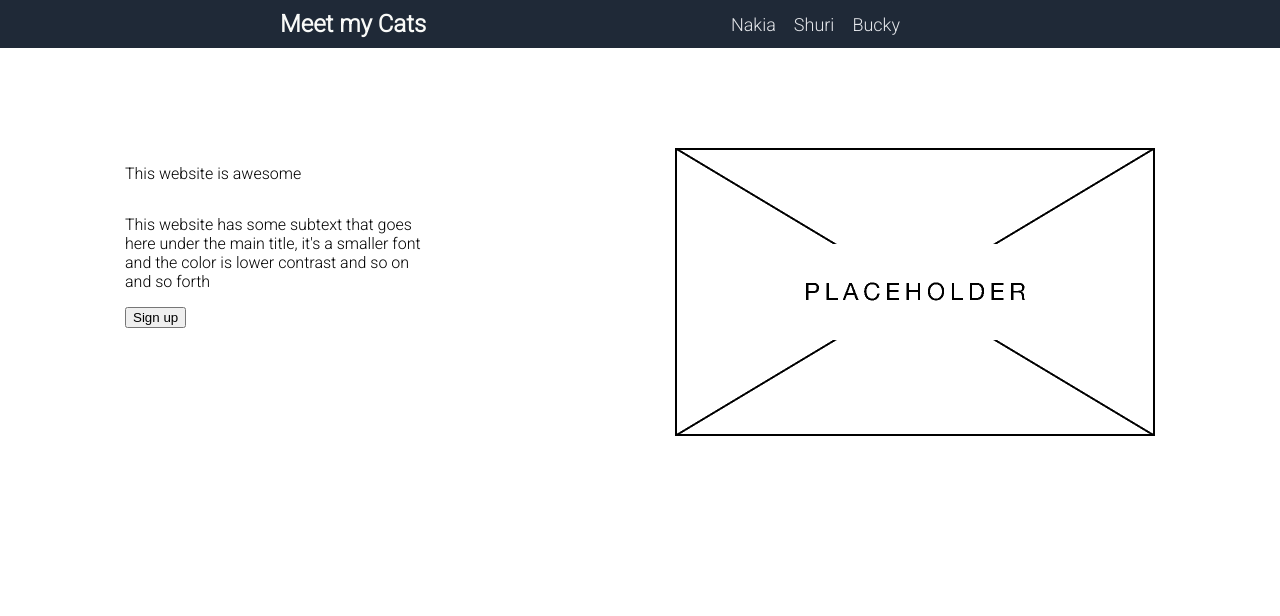
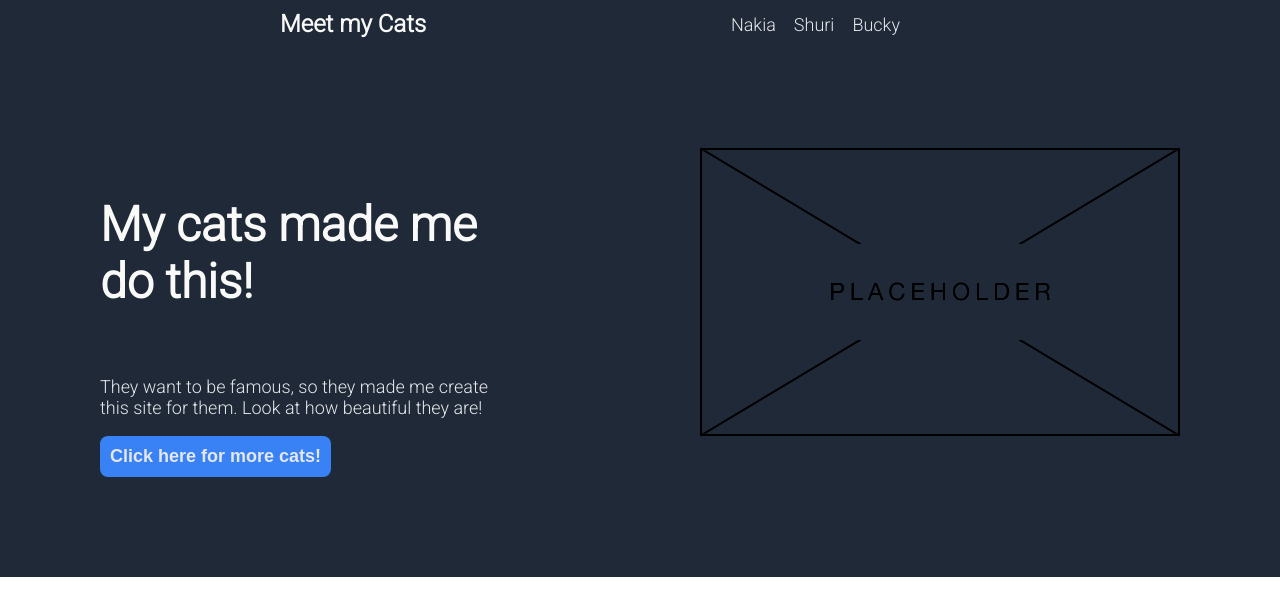
Before and after one commit to jorgeblanez/landing-page, a plain HTML site: page landing-page.html in a window 1280 px wide. Drawn offline with Linux system fonts and the light colour scheme.

Commit message:
Add style to upper content
Here I added the correct styles to the upper content, and changed the
content itself to reflect what I want the site to be about.

```diff
--- a/landing-page.html
+++ b/landing-page.html
@@ -22,9 +22,9 @@
 
     <div class="upper-content">
         <div class="stacked-content">
-            <p class="title">This website is awesome</p>
-            <p class="text">This website has some subtext that goes here under the main title, it's a smaller font and the color is lower contrast and so on and so forth</p>
-            <button class="buttons">Sign up</button>
+            <p class="title">My cats made me do this!</p>
+            <p class="text">They want to be famous, so they made me create this site for them. Look at how beautiful they are!</p>
+            <button class="buttons">Click here for more cats!</button>
         </div>
         <div class="upper-image">
             <img src="./images/placeholder.png" alt="">
--- a/styles.css
+++ b/styles.css
@@ -35,6 +35,7 @@ a{
     display: flex;
     padding: 100px 0;
     justify-content: space-around;
+    background-color: #1F2937;
 }
 
 .stacked-content{
@@ -46,5 +47,26 @@ a{
 
 .text{
     flex-wrap: wrap;
-    width: 300px;
+    width: 400px;
+    font-size: 18px;
+    color: #e5e7eb;
 }
+
+.title{
+    flex-wrap:wrap;
+    width: 400px;
+    font-size: 48px;
+    font-weight:bolder;
+    color:#F9FAF8
+}
+
+.buttons{
+    background-color: #3882f6;
+    color: #e5e7eb;
+    font-size: 18px;
+    font-weight: bold;
+    border-radius: 8px;
+    padding: 10px;
+    margin:0;
+    border-style: none;
+}
```
